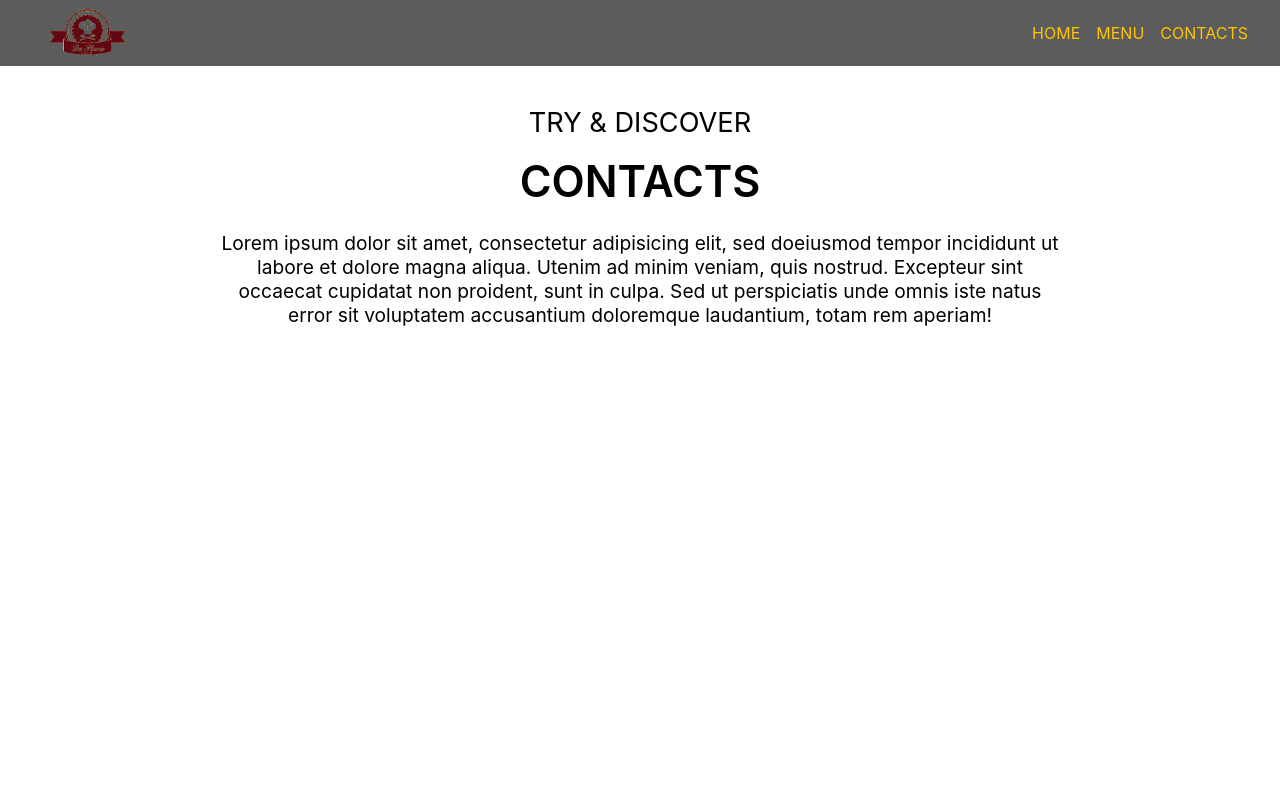
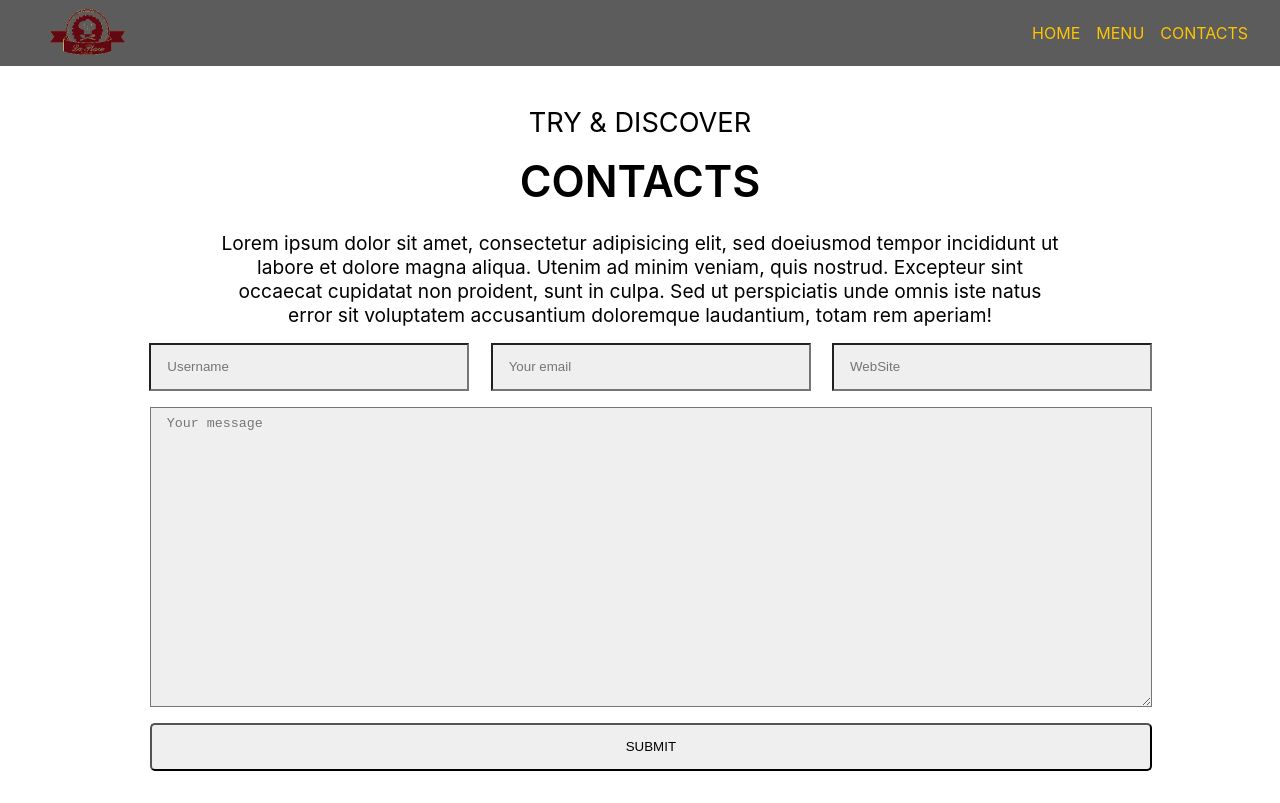
Before and after one commit to iambenkis/ReactJs-Restaurant-App-, a React (Create React App) app: page / in a window 1280 px wide. Built offline with nearby package versions, Linux system fonts and the light colour scheme; a web font is replaced by a local one.

Commit message:
Styele contact section

```diff
--- a/src/components/contact.js
+++ b/src/components/contact.js
@@ -1,5 +1,3 @@
-
-
 const Contact = (props) => (
     <div className="contact">
          <div className="menu-content">
@@ -14,6 +12,15 @@ const Contact = (props) => (
           doloremque laudantium, totam rem aperiam!
         </p>
       </div>
+      <form>
+        <div className="inputs">
+            <input type='text' placeholder='Username'/>
+            <input type='Email' placeholder='Your email'/>
+            <input type='url' placeholder="WebSite"/>
+        </div>
+        <textarea placeholder="Your message" maxLength="200"></textarea>
+        <button type="submit">SUBMIT</button>
+      </form>
     </div>
     </div>
   );
--- a/src/components/header.css
+++ b/src/components/header.css
@@ -172,3 +172,55 @@
     color: goldenrod;
     font-size: 1.7rem;
   }
+
+/* Contacts */
+
+
+form {
+    display: flex;
+    flex-direction: column;
+    align-items: center;
+    width: 100%;
+}
+.inputs {
+    width: 100%;
+    margin-top: 1rem;
+    display: flex;
+    justify-content: center;
+}
+
+.inputs input {
+    width: 25%;
+    height: 3rem;
+    margin-left: 1.666%;
+    outline: none;
+    padding: .5rem 1rem;
+    background-color: #efefef;
+    color: #000;
+}
+
+textarea {
+    width: 78.3%;
+    height: 300px;
+    margin-left: 1.7%;
+    margin-top: 1rem;
+    margin-bottom: 1rem;
+    background-color: #efefef;
+    color: #000;
+    padding: .5rem 1rem;
+    outline: none;
+}
+
+form button {
+    width: 78.3%;
+    height: 3rem;
+    margin-left: 1.7%;
+    transition: .5s;
+    cursor: pointer;
+    border-radius: 5px;
+    margin-bottom: 2rem;
+}
+
+form button:hover {
+    background-color: goldenrod;
+}
```
